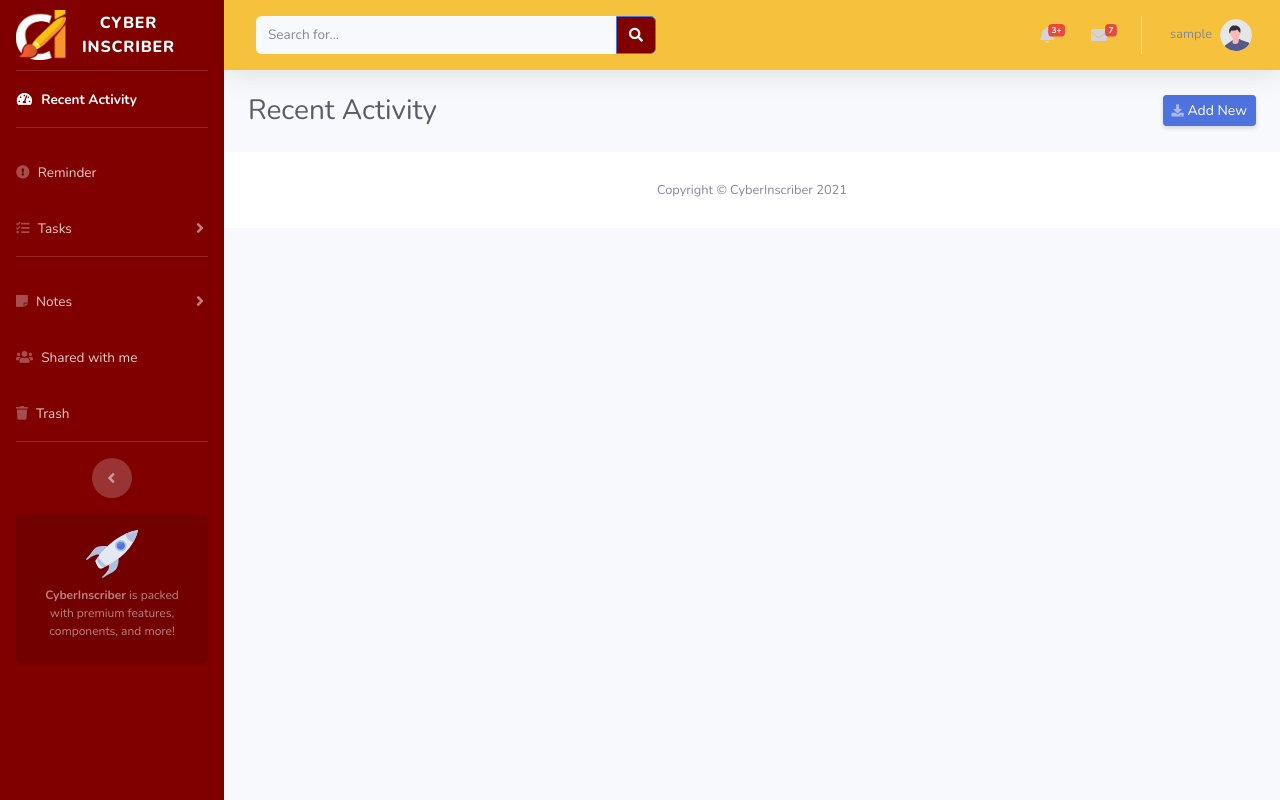
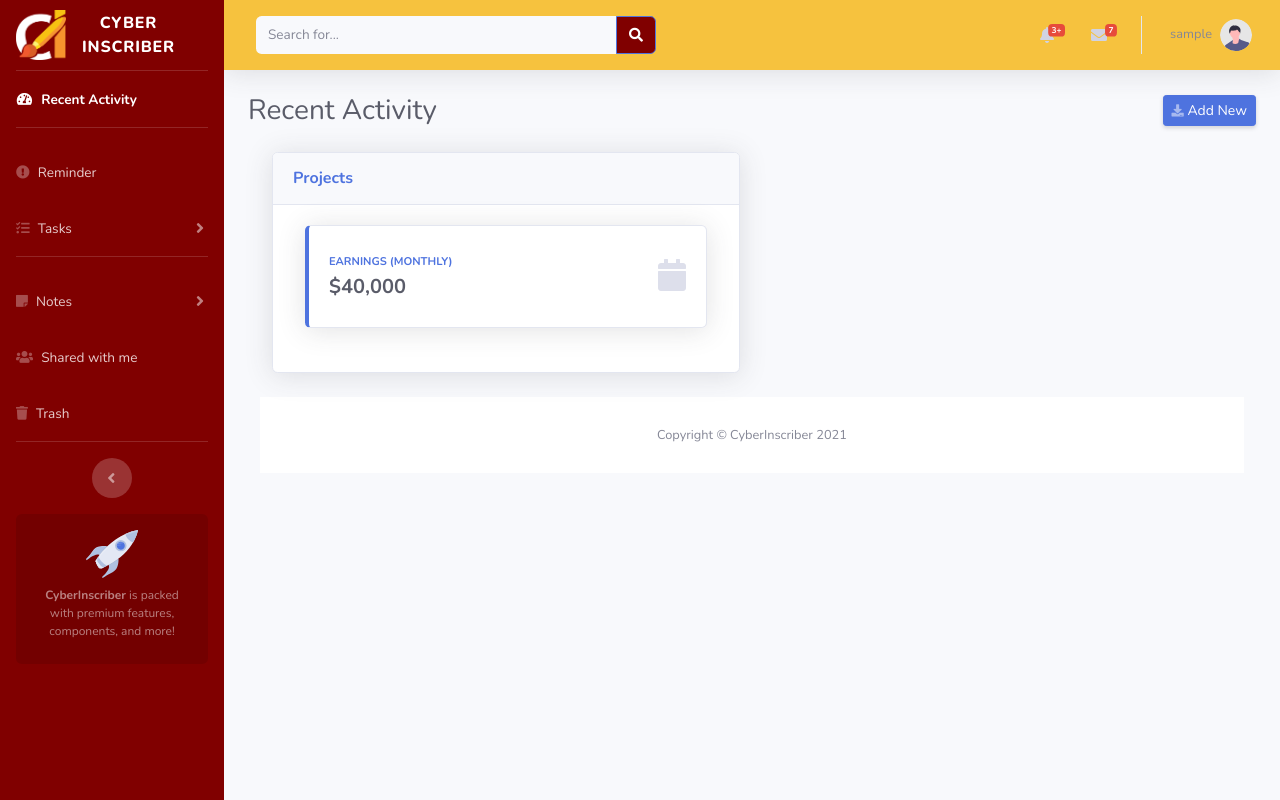
Before and after one commit to gelxx/appdevproject, a Django app: page /cyberinscriber/myhome in a window 1280 px wide. Run offline with Django 3.2, Linux system fonts and the light colour scheme; the visitor is signed in with stand-in values (Sample User, id 1); some libraries are stand-ins or nearby versions.

Commit message:
Update myhome.html

```diff
--- a/cyberinscriber/templates/myhome.html
+++ b/cyberinscriber/templates/myhome.html
@@ -349,6 +349,36 @@
                                 class="fas fa-download fa-sm text-white-50"></i> Add New</a>
                     </div>
 
+
+                    <div class="col">
+
+                        <!-- Content Column -->
+                        <div class="col-lg-6 mb-4">
+
+                            <!-- Project Card Example -->
+                            <div class="card shadow mb-4">
+                                <div class="card-header py-3">
+                                    <h6 class="m-0 font-weight-bold text-primary">Projects</h6>
+                                </div>
+                                <div class="card-body">
+                                    <div class="col-xl col-md mb-4">
+                                        <div class="card border-left-primary shadow h-100 py-2">
+                                            <div class="card-body">
+                                                <div class="row no-gutters align-items-center">
+                                                    <div class="col mr-2">
+                                                        <div class="text-xs font-weight-bold text-primary text-uppercase mb-1">
+                                                            Earnings (Monthly)</div>
+                                                        <div class="h5 mb-0 font-weight-bold text-gray-800">$40,000</div>
+                                                    </div>
+                                                    <div class="col-auto">
+                                                        <i class="fas fa-calendar fa-2x text-gray-300"></i>
+                                                    </div>
+                                                </div>
+                                            </div>
+                                        </div>
+                                    </div>
+                                </div>
+                            </div>
                 </div>
 
             <!-- Footer -->
```
